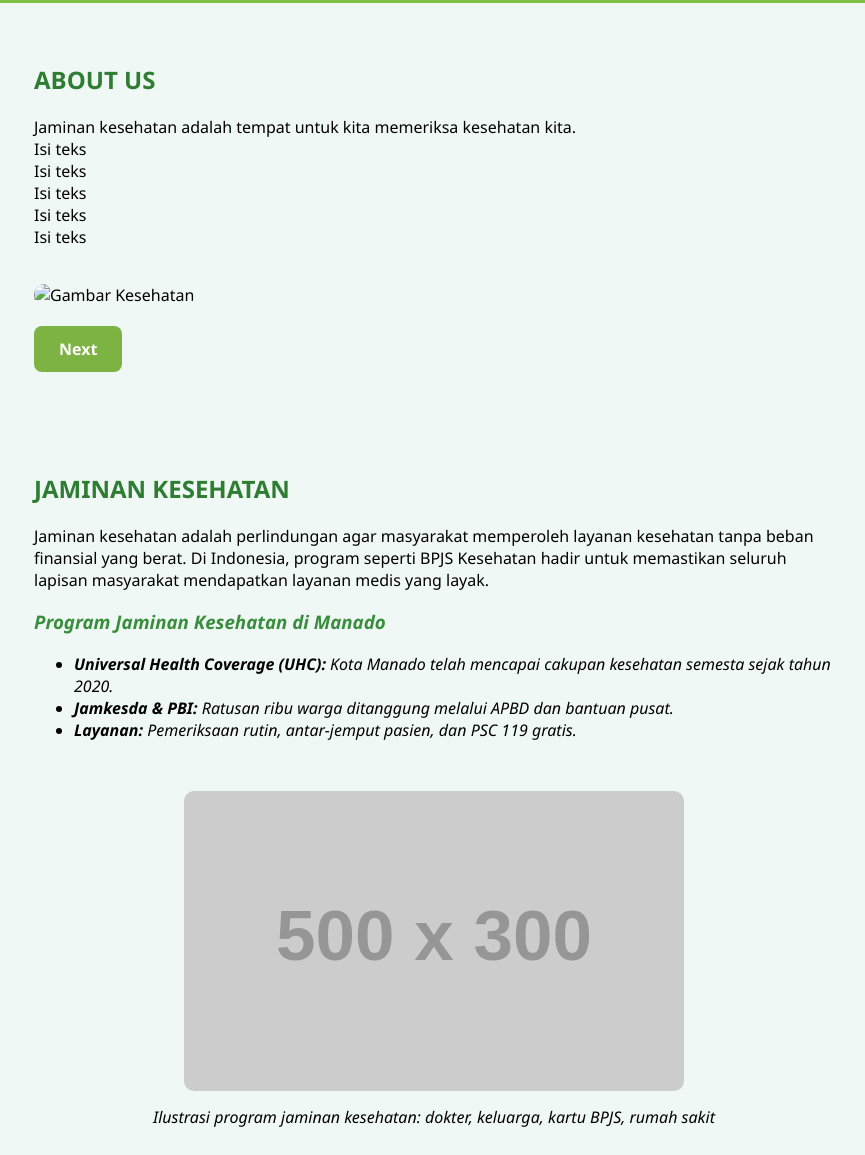
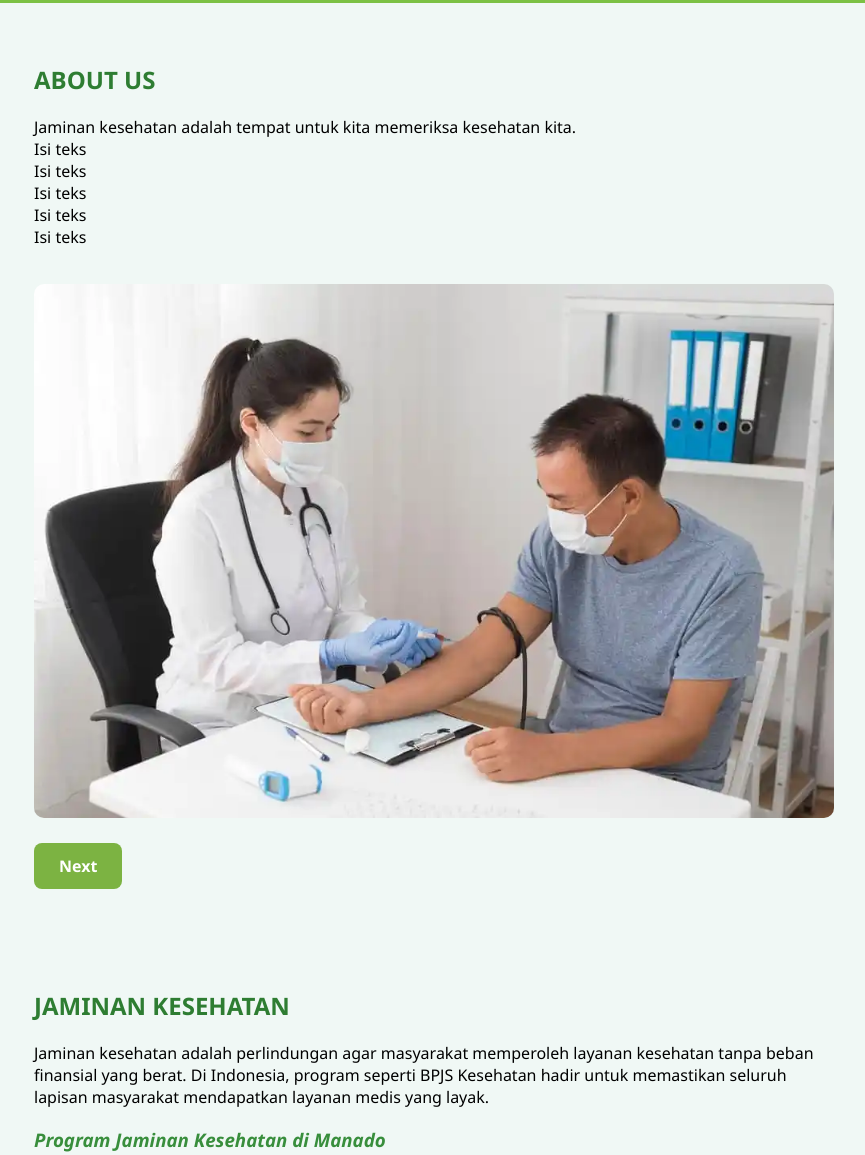
Before and after one commit to Mettz21/tugas, a plain HTML site: page index.html in a window 1280 px wide. Shown: the part 118-1273 px from the top of the page, without its empty margins (206-1071 px from the left). Drawn offline with Linux system fonts and the light colour scheme; placeholder pictures from the web are drawn by us.

Commit message:
add images

```diff
--- a/index.html
+++ b/index.html
@@ -105,7 +105,7 @@
       Jaminan kesehatan adalah tempat untuk kita memeriksa kesehatan kita.
       <br>Isi teks<br>Isi teks<br>Isi teks<br>Isi teks<br>Isi teks
     </p>
-    <img src="1747195749007.webp" alt="Gambar Kesehatan" />
+    <img src="healthcare.webp" alt="Gambar Kesehatan" />
     <br>
     <a href="Met.v3.html" class="button">Next</a>
   </section>
@@ -122,7 +122,7 @@
     </ul>
 
     <div style="text-align:center; margin-top: 30px;">
-      <img src="https://via.placeholder.com/500x300?text=Ilustrasi+Jaminan+Kesehatan" alt="Ilustrasi Program Jaminan Kesehatan">
+      <img src="jaminan.jpg" alt="Ilustrasi Program Jaminan Kesehatan">
       <p style="margin-top:10px;"><em>Ilustrasi program jaminan kesehatan: dokter, keluarga, kartu BPJS, rumah sakit</em></p>
     </div>
   </section>
```
Also changed, not shown: Logo.jpeg (added), healthcare.webp (added), jaminan.jpg (added), klinik.jpg (added), logo.png (added).
